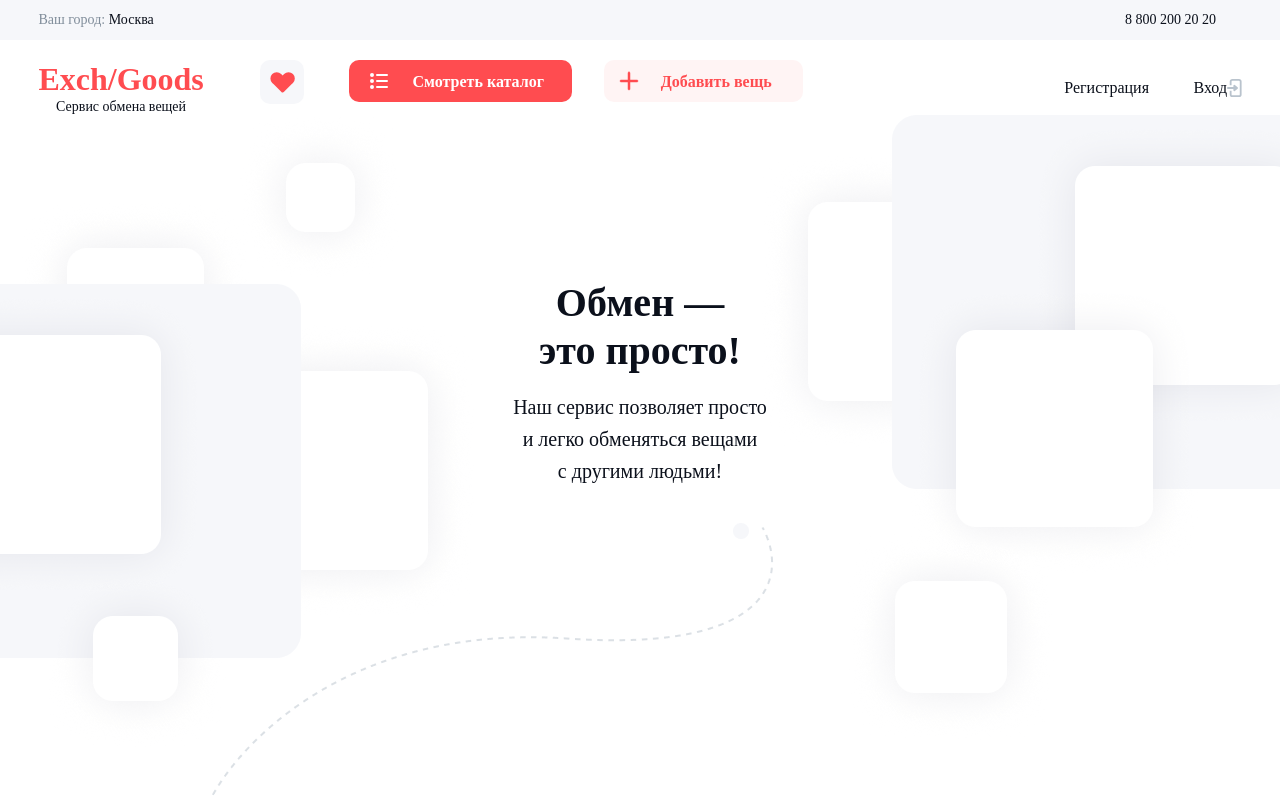
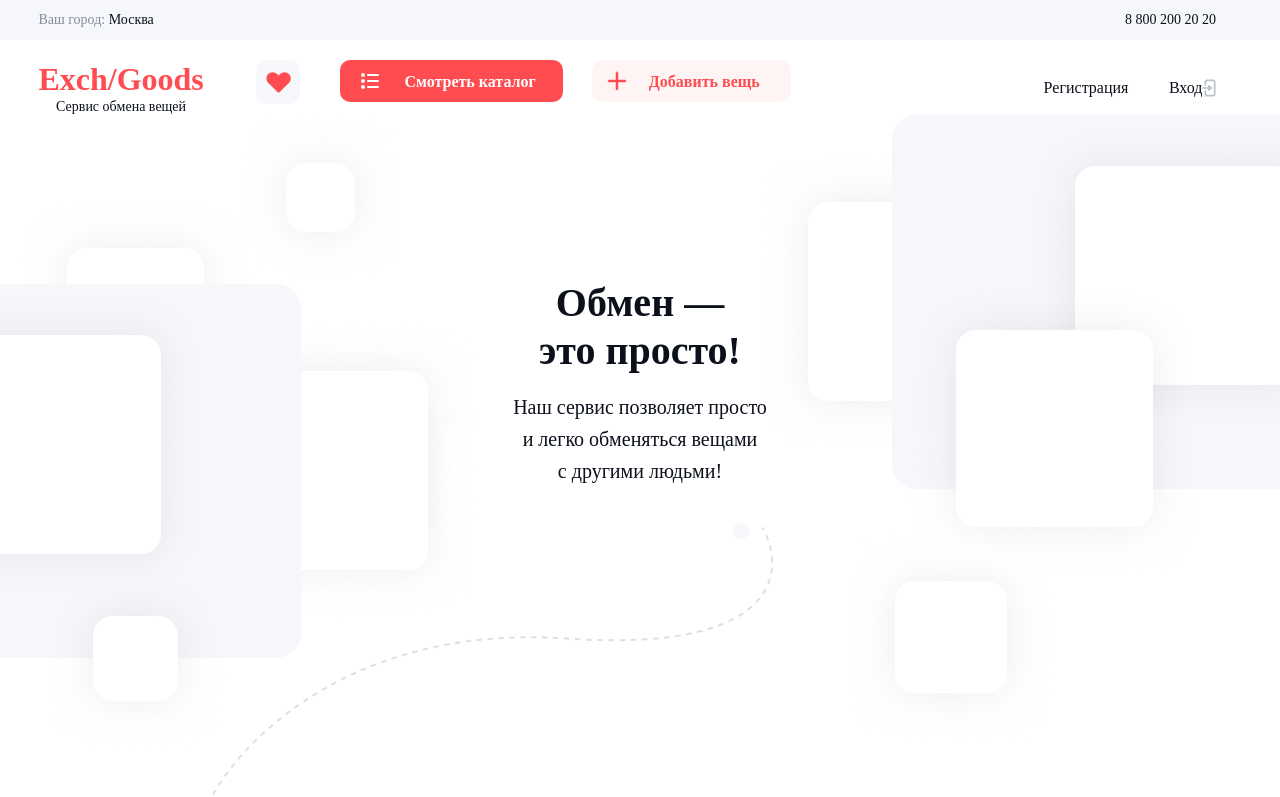
Before and after one commit to SvetlanaZubareva/ExchGoods, a plain HTML site: page index.html in a window 1280 px wide. Shown: the top 797 px of the page. Drawn offline with Linux system fonts and the light colour scheme.

Commit message:
Изменила отступ

```diff
--- a/style.css
+++ b/style.css
@@ -115,7 +115,7 @@
     justify-content: space-between;
     padding-top: 20px;
     padding-left: 3%;
-    padding-right: 3%;
+    padding-right: 5%;
   }
   .header-nav__list-link--color-logo{
     color: rgba(255, 76, 80, 1);
```
